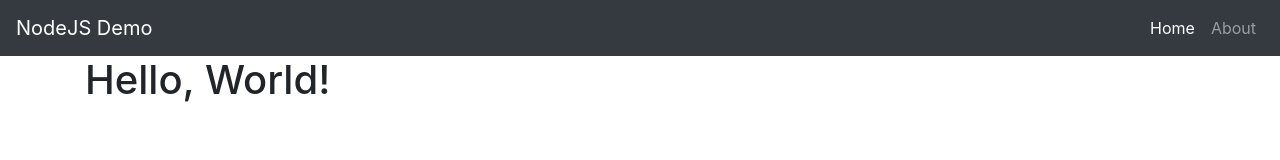
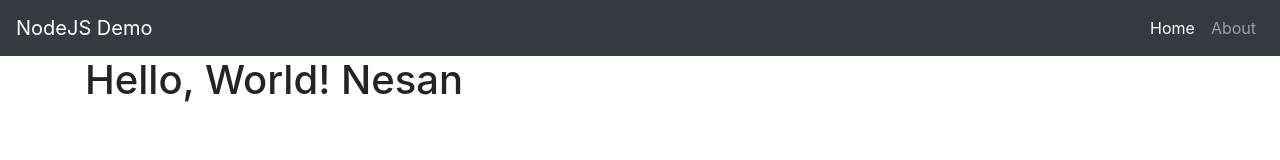
Before and after one commit to vselvanesan/week12, a website: page index.html in a window 1280 px wide. Drawn offline with nearby package versions, Linux system fonts and the light colour scheme.

Commit message:
second commit

```diff
--- a/index.html
+++ b/index.html
@@ -39,7 +39,7 @@
         <div class="container">
             <div class="row">
                 <div class="col-md-8">
-                    <h1>Hello, World!</h1>
+                    <h1>Hello, World! Nesan</h1>
                 </div>
             </div>
         </div>
```
